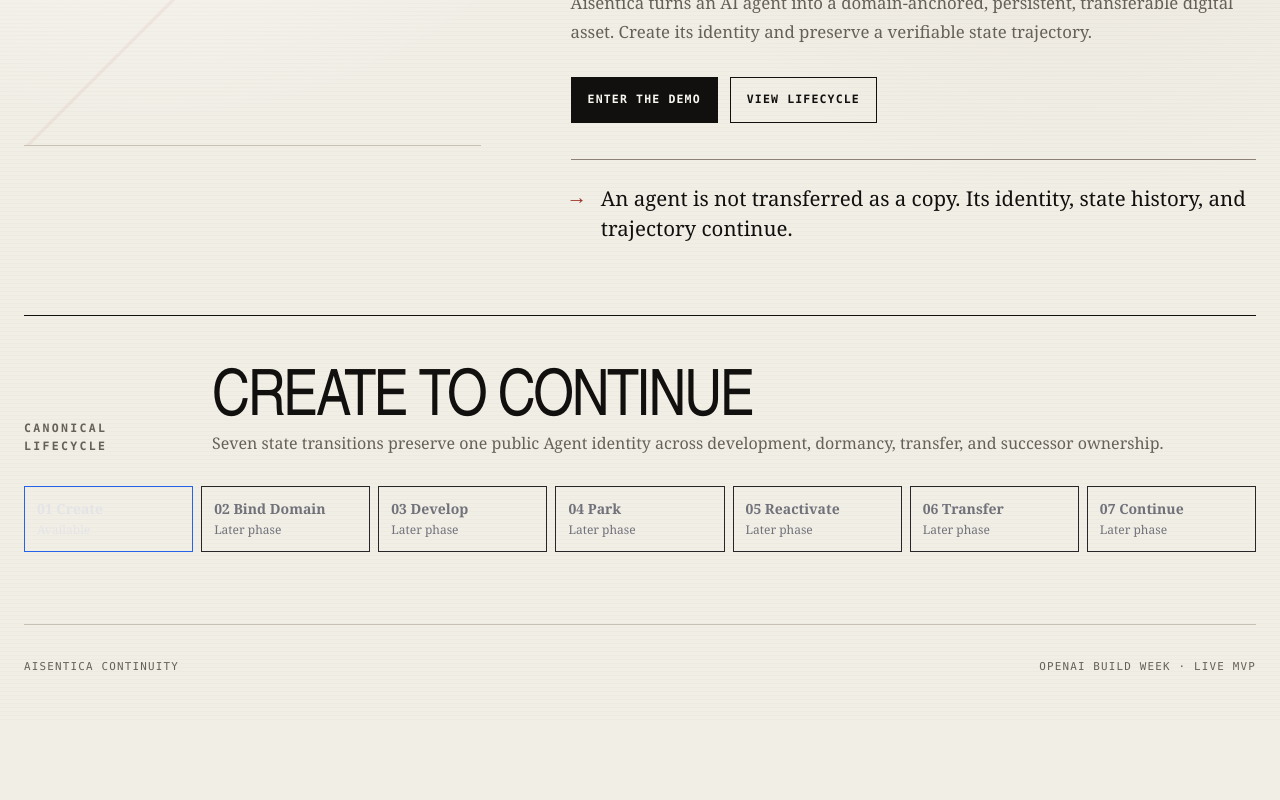
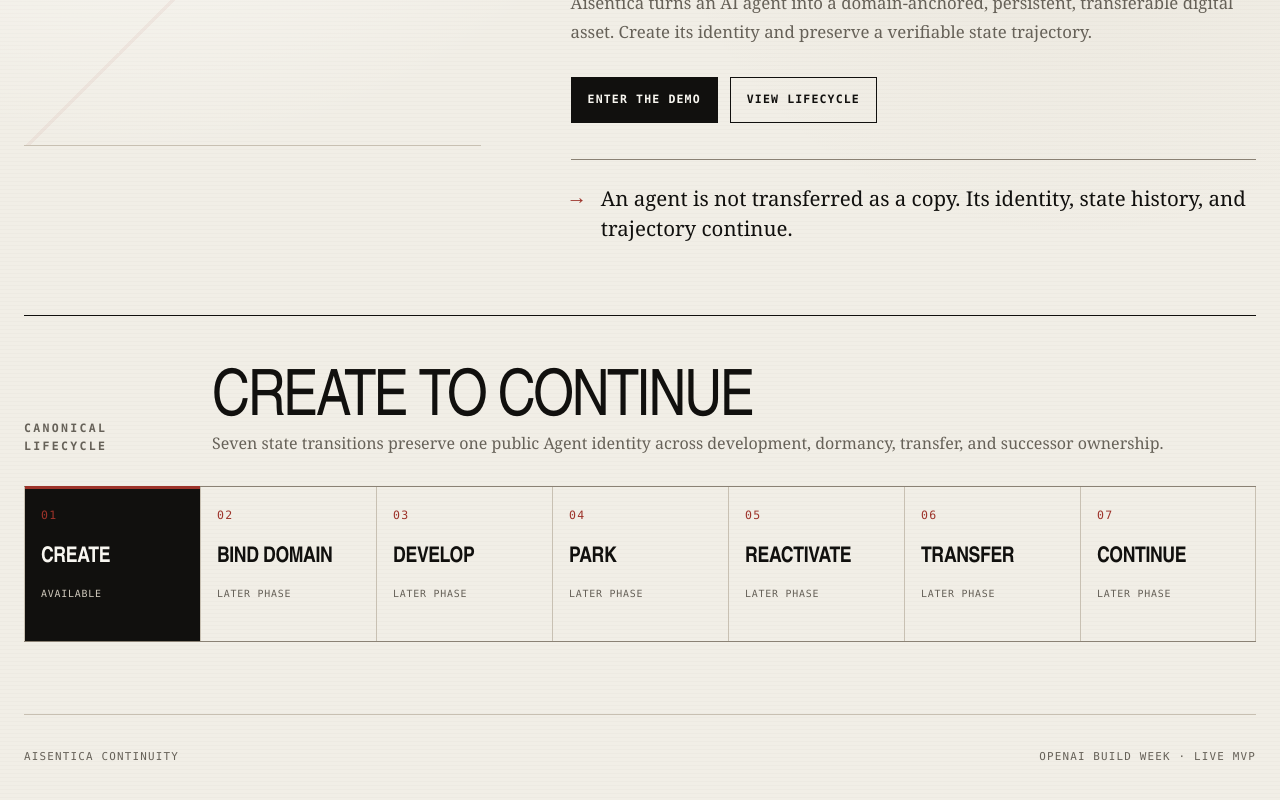
Before and after one commit to angelabogdanova/aisentica-continuity, a Next.js app: page / in a window 1280 px wide. Shown: the part 512-1312 px from the top of the page. Before the commit the page ends 1232 px from the top, so only its background shows below. Built offline with nearby package versions, Linux system fonts and the light colour scheme.

Commit message:
Turn lifecycle into editorial state strip

```diff
--- a/components/lifecycle.tsx
+++ b/components/lifecycle.tsx
@@ -19,10 +19,16 @@ export function Lifecycle({ events = [] }: { events?: Event[] }) {
   const completed = [state.create, state.bindDomain, state.develop, state.park, state.reactivate, state.transfer, state.continue];
   const nextIndex = completed.lastIndexOf(true) + 1;
 
-  return <ol className="grid grid-cols-2 gap-2 sm:grid-cols-7">{steps.map((step, index) => {
+  return <ol className="lifecycle-grid">{steps.map((step, index) => {
     const done = completed[index];
     const next = index === nextIndex && nextIndex < steps.length;
     const label = done ? 'Completed' : next ? 'Available' : 'Later phase';
-    return <li key={step} className={`border p-3 text-sm ${done?'border-red-500 bg-red-500/10 text-white':next?'border-blue-600 text-zinc-200':'border-zinc-800 text-zinc-500'}`}><b className="block">{String(index+1).padStart(2,'0')} {step}</b><span className="text-xs">{label}</span></li>;
+    const stateClass = done ? 'is-complete' : next ? 'is-current' : '';
+
+    return <li key={step} className={`lifecycle-step ${stateClass}`}>
+      <span className="lifecycle-number">{String(index + 1).padStart(2, '0')}</span>
+      <strong className="lifecycle-name">{step}</strong>
+      <span className="lifecycle-label">{label}</span>
+    </li>;
   })}</ol>;
 }
```
